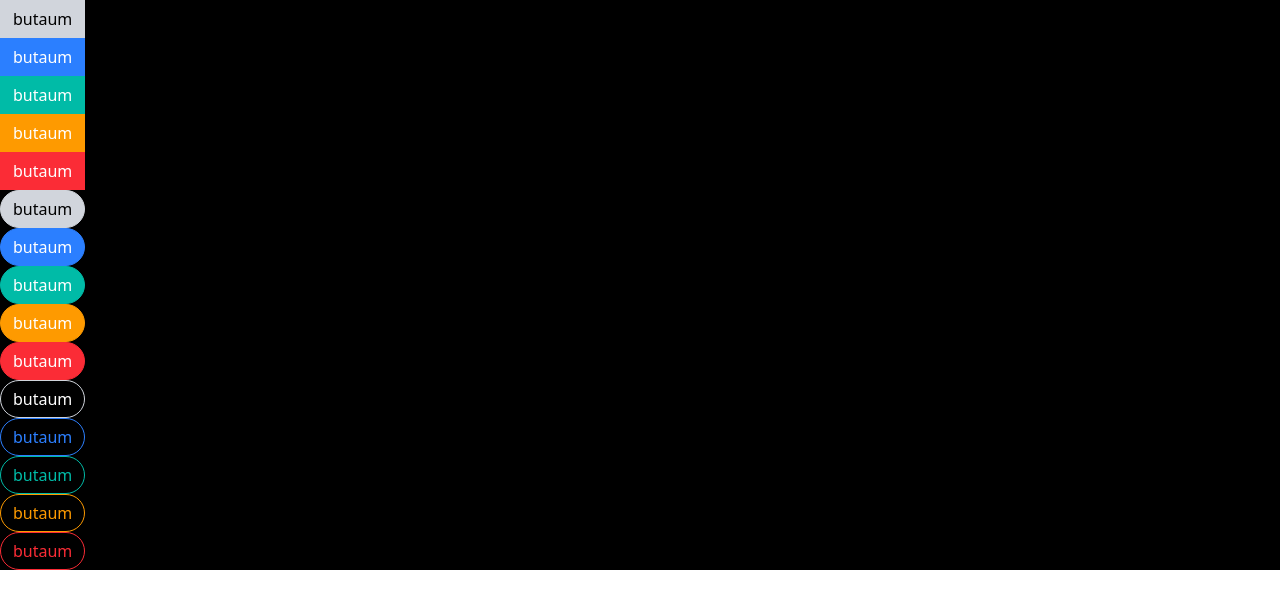
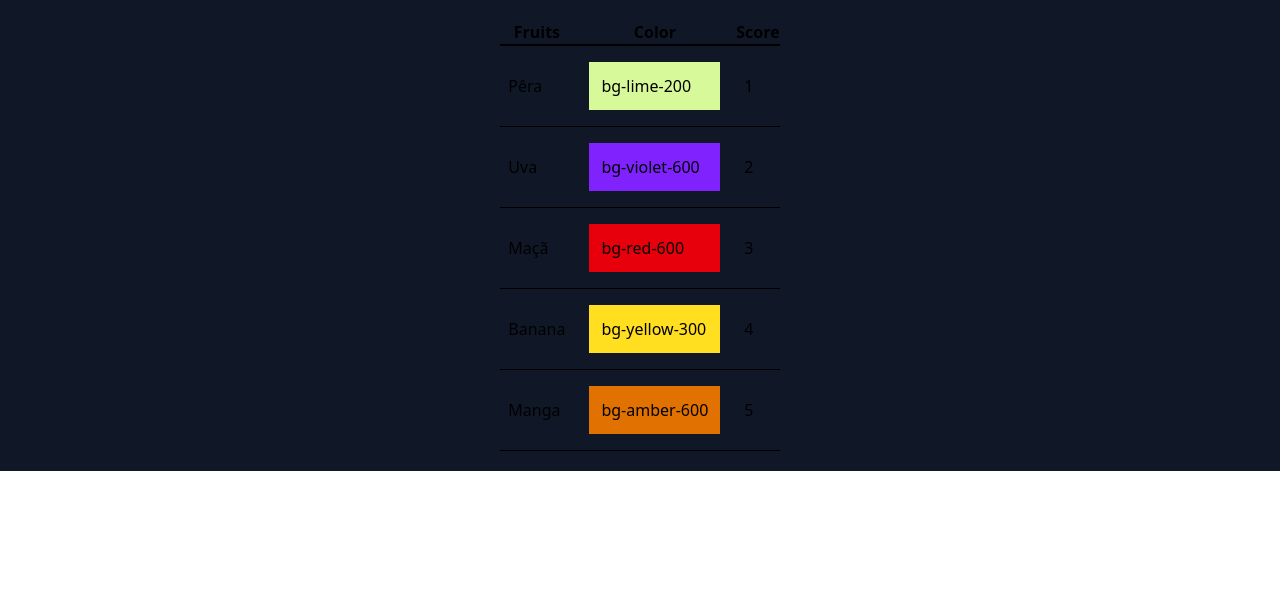
Before and after one commit to Robbobs/easy-mail-frontend, a React (Vite) app: page / in a window 1280 px wide. Shown: the top 608 px of the page. Built offline with nearby package versions, Linux system fonts and the light colour scheme.

Commit message:
updated table component

```diff
--- a/src/App.tsx
+++ b/src/App.tsx
@@ -1,56 +1,46 @@
-import Button from "./components/Button"
+import Table, { Config } from "./components/Table";
+
+interface Fruit {
+  name: string;
+  color: string;
+  score: number;
+}
 
 function App() {
+  const data: Fruit[] = [
+    { name: "Pêra", color: "bg-lime-200", score: 1 },
+    { name: "Uva", color: "bg-violet-600", score: 2 },
+    { name: "Maçã", color: "bg-red-600", score: 3 },
+    { name: "Banana", color: "bg-yellow-300", score: 4 },
+    { name: "Manga", color: "bg-amber-600", score: 5 },
+  ];
+
+  const config: Config<Fruit>[] = [
+    {
+      label: "Fruits",
+      render: (fruit: Fruit) => fruit.name,
+      sortValue: (fruit: Fruit) => fruit.name,
+    },
+    {
+      label: "Color",
+      render: (fruit: Fruit) => (
+        <div className={`p-3 m-2 ${fruit.color}`}>{fruit.color}</div>
+      ),
+    },
+    {
+      label: "Score",
+      render: (fruit: Fruit) => fruit.score,
+      sortValue: (fruit: Fruit) => fruit.score,
+    },
+  ];
+
+  const keyFn = (fruit: Fruit) => fruit.name;
 
   return (
-    <div className="w-full h-full bg-black">
-      <Button primary>
-        butaum
-      </Button>
-      <Button secondary>
-        butaum
-      </Button>
-      <Button success>
-        butaum
-      </Button>
-      <Button warning>
-        butaum
-      </Button>
-      <Button danger>
-        butaum
-      </Button>
-      <Button primary rounded>
-        butaum
-      </Button>
-      <Button secondary rounded>
-        butaum
-      </Button>
-      <Button success rounded>
-        butaum
-      </Button>
-      <Button warning rounded>
-        butaum
-      </Button>
-      <Button danger rounded>
-        butaum
-      </Button>
-      <Button primary rounded outline>
-        butaum
-      </Button>
-      <Button secondary rounded outline>
-        butaum
-      </Button>
-      <Button success rounded outline>
-        butaum
-      </Button>
-      <Button warning rounded outline>
-        butaum
-      </Button>
-      <Button danger rounded outline>
-        butaum
-      </Button>
+    <div className="w-full h-full bg-gray-900 p-5 flex justify-center">
+      <Table data={data} config={config} keyFn={keyFn} />
     </div>
-  )
+  );
 }
 
-export default App
+export default App;
--- a/src/components/Table.tsx
+++ b/src/components/Table.tsx
@@ -0,0 +1,56 @@
+import { Fragment } from 'react';
+
+export interface Config<T>{
+    label: string;
+    render: (item: T) => React.ReactNode;
+    sortValue?: (item: T) => string | number;
+    header?: () => React.ReactNode;
+}
+
+interface TableProps<T> {
+    data: T[];
+    config: Config<T>[];
+    keyFn: (item: T) => string | number;
+  }
+
+function Table<T>({ data, config, keyFn }: TableProps<T>) {
+    const renderedHeaders = config.map((header) =>{
+
+        if (header.header){
+            return <Fragment key={header.label}>{header.header()}</Fragment>;
+        }
+
+        return <th key={ header.label }>{ header.label }</th>
+    });
+
+    const renderedRows = data.map((rowData) => {
+
+        const renderedCells = config.map((column) => {
+            return (
+                <td className="p-2" key={column.label}>
+                    {column.render(rowData)}
+                </td>
+            );
+        });
+
+
+        return(
+            <tr className="border-b" key={keyFn(rowData)}>
+                {renderedCells}
+            </tr>
+        )
+    });
+
+    return(
+        <table className="table-auto border-spacing-2">
+            <thead>
+                <tr className="border-b-2">
+                    { renderedHeaders }
+                </tr>
+            </thead>
+            <tbody>{ renderedRows }</tbody>
+        </table>
+    )
+}
+
+export default Table;
```
Also changed, not shown: src/components/Accordion.tsx (deleted).
